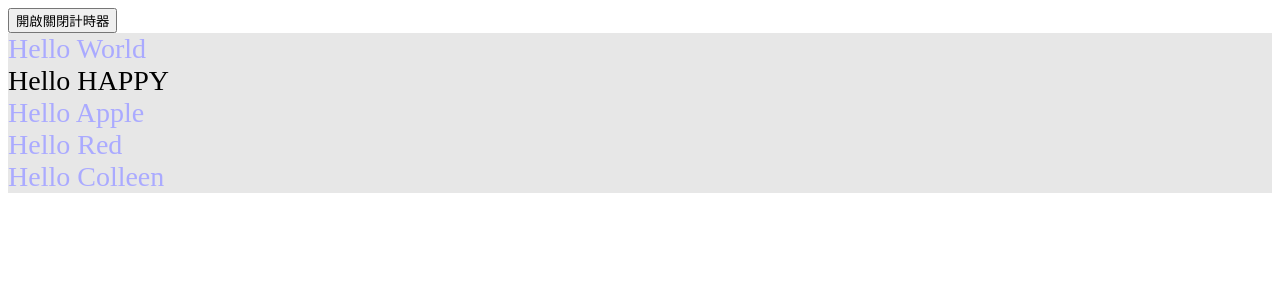
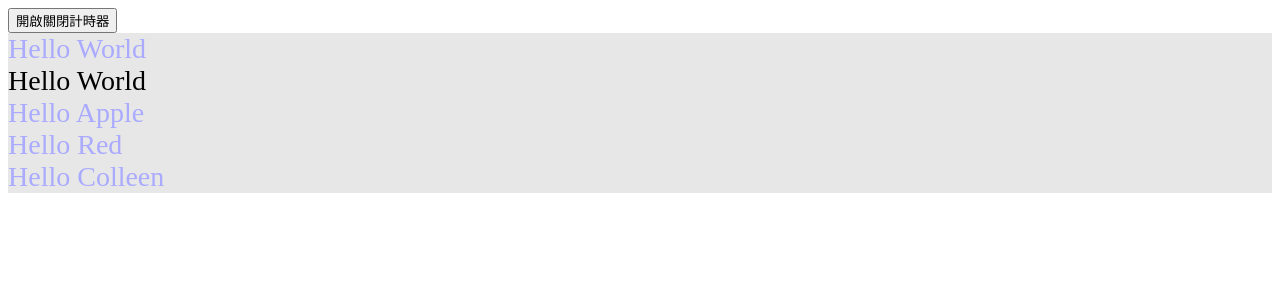
Before and after one commit to colleenchen/colleen-git, a React app in the folder react-web/: page / in a window 1280 px wide. Both pictures are taken after a click on the button "開啟關閉計時器". Shown: the top 300 px of the page. Built offline with nearby package versions, Linux system fonts and the light colour scheme; the HTML template or start-up script is replaced by a standard one.

Commit message:
ADD Prop-Types

```diff
--- a/react-web/package.json
+++ b/react-web/package.json
@@ -26,6 +26,7 @@
         "webpack-dev-server": "^3.9.0"
     },
     "dependencies": {
+        "prop-types": "^15.7.2",
         "react": "^16.14.0",
         "react-dom": "^16.14.0"
     },
--- a/react-web/src/index.jsx
+++ b/react-web/src/index.jsx
@@ -1,20 +1,38 @@
 
 import React, { useState, useEffect } from 'react';
 import ReactDom from 'react-dom';
+import PropTypes from 'prop-types';
 import styles from './scss/index.scss';
-
 const SayHello = (props) => {
     const { names } = props;
+
     const isEmpty = value => value === '';
-    return names.map(name => (
-        <div key={name} className={`${styles.mainBackground} ${isEmpty(name) ? '' : styles.main}`}
-            style={{
-                fontSize: 28,
-            }}>
-            {`Hello ${isEmpty(name) ? 'HAPPY' : name}`}
+    return (
+        <div
+            className={styles.mainBackground}
+            style={{ fontSize: 28 }}
+        >
+            {names.map(name => (
+                <div
+                    key={name}
+                    className={isEmpty(name) ? '' : styles.main}
+                >
+                    {`Hello ${isEmpty(name) ? 'World' : name}`}
+                </div>
+            ))}
         </div>
-    ));
-}
+    );
+    // return names.map(name => (
+    //     <div key={name} className={`${styles.mainBackground} ${isEmpty(name) ? '' : styles.main}`}
+    //         style={{
+    //             fontSize: 28,
+    //         }}>
+    //         {`Hello ${isEmpty(name) ? 'HAPPY' : name}`}
+    //     </div>
+    // ));
+};
+
+
 
 const Counter = () => {
     useEffect(() => {
@@ -54,6 +72,15 @@ const Main = () => {
 }
 
 
+// 定義型別為陣列
+SayHello.propTypes = {
+    names: PropTypes.arrayOf(PropTypes.string),
+};
+
+//　沒給資料預設給的字串
+SayHello.defaultProps = {
+    names: ['Default string'],
+};
 
 ReactDom.render(
     <div>
```
